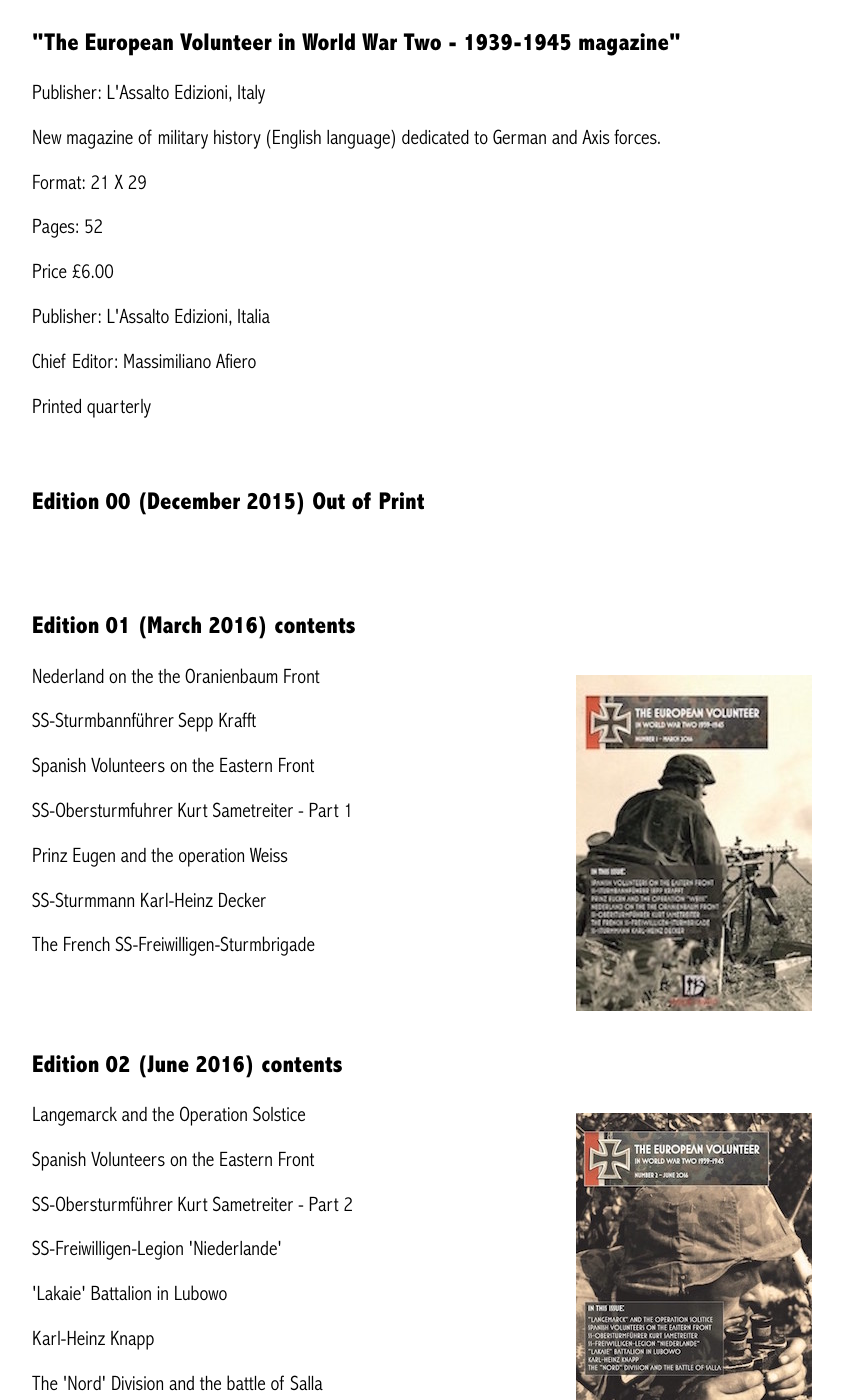
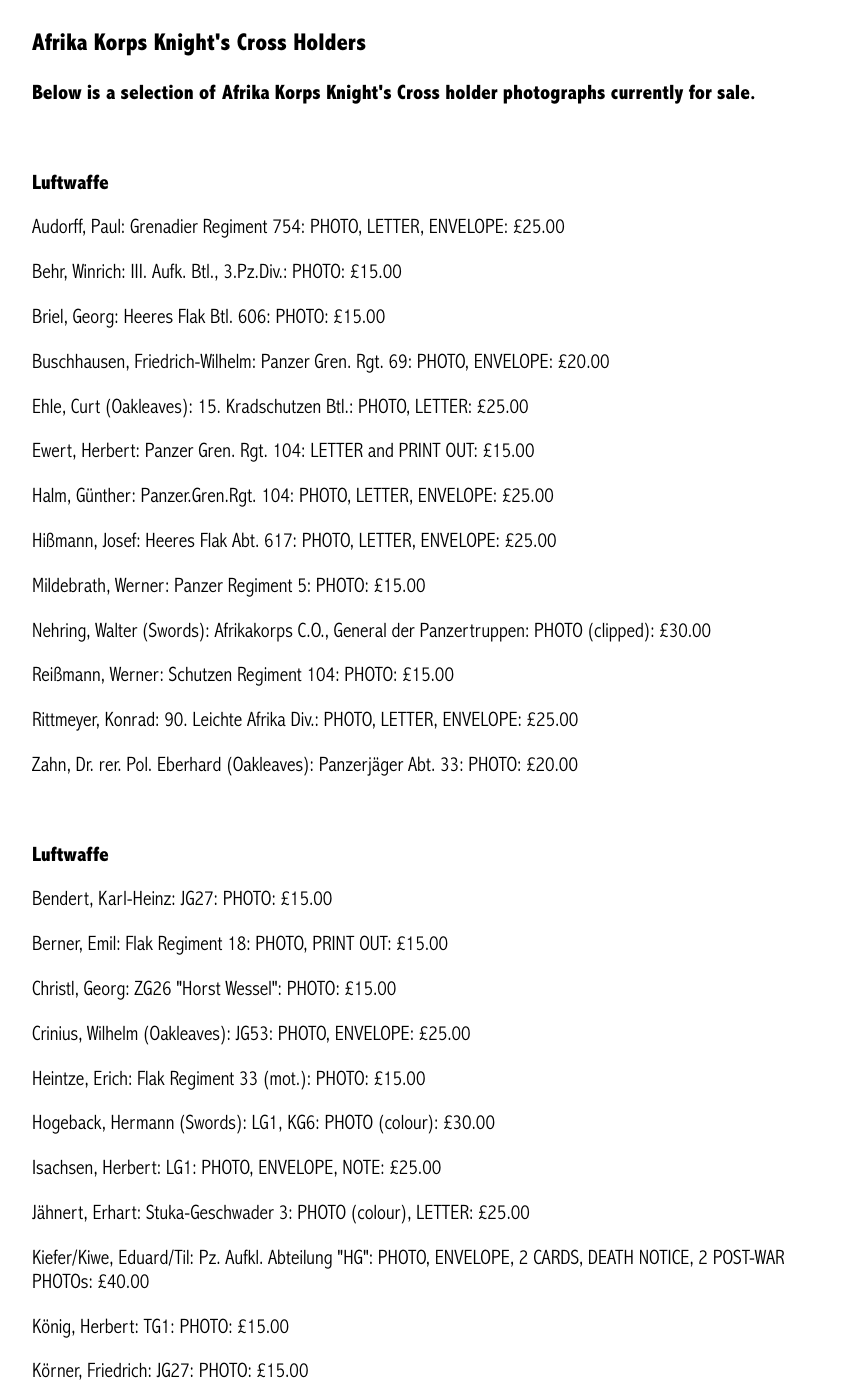
Before and after one commit to lahphotographs/lahphotographs.github.com, a Jekyll site: the page built from europeanvolunteer.md, in a window 1280 px wide and 1400 px high, scrolled down 254 px. Shown: the whole window, without its empty margins (213-1056 px from the left). Built offline with Jekyll 4.4.1, drawn with Linux system fonts in a browser that asks for light colours; some of the changed text lies outside the part shown.

Commit message:
Update europeanvolunteer.md

```diff
--- a/europeanvolunteer.md
+++ b/europeanvolunteer.md
@@ -1,74 +1,47 @@
 ---
 layout: page
-title: The European Volunteer Magazine
+title: Afrika Korps Knight's Cross holders
 permalink: /europeanvolunteer.html
 ---
 
 <div id="europeanvolunteer">
 
-  <h3>"The European Volunteer in World War Two - 1939-1945 magazine"</h3>
+  <h3>Afrika Korps Knight's Cross Holders</h3>
 
-  <p>Publisher: L'Assalto Edizioni, Italy</p>
-  <p>New magazine of military history (English language) dedicated to German and Axis forces.</p>
-
-  <p>Format: 21 X 29</p>
-  <p>Pages: 52</p>
-  <p>Price £6.00</p>
-  <p>Publisher: L'Assalto Edizioni, Italia</p>
-  <p>Chief Editor: Massimiliano Afiero</p>
-  <p>Printed quarterly</p>
-
-  <br />
-
-  <h3>Edition 00 (December 2015) Out of Print</h3>
-
-  <br />
-  <br />
-
-  <h3>Edition 01 (March 2016) contents</h3>
-  <img src="./assets/European Volunteer 01.jpg" alt="The European Volunteer second edition" class="books" />
-
-  <p>Nederland on the the Oranienbaum Front</p>
-  <p>SS-Sturmbannführer Sepp Krafft</p>
-  <p>Spanish Volunteers on the Eastern Front</p>
-  <p>SS-Obersturmfuhrer Kurt Sametreiter - Part 1</p>
-  <p>Prinz Eugen and the operation Weiss</p>
-  <p>SS-Sturmmann Karl-Heinz Decker</p>
-  <p>The French SS-Freiwilligen-Sturmbrigade</p>
-
-  <br />
-  <br />
-
-  <h3>Edition 02 (June 2016) contents</h3>
-  <img src="./assets/European Volunteer 02.jpg" alt="The European Volunteer third edition" class="books" />
-
-  <p>Langemarck and the Operation Solstice</p>
-  <p>Spanish Volunteers on the Eastern Front</p>
-  <p>SS-Obersturmführer Kurt Sametreiter - Part 2</p>
-  <p>SS-Freiwilligen-Legion 'Niederlande'</p>
-  <p>'Lakaie' Battalion in Lubowo</p>
-  <p>Karl-Heinz Knapp</p>
-  <p>The 'Nord' Division and the battle of Salla</p>
-
-  <br />
-  <br />
-  <br />
-
-  <h3>Edition 03 (September 2016) contents</h3>
-  <img src="./assets/European Volunteer 03 cover.jpg" alt="The European Volunteer third edition" class="books" />
-
-  <p>SS Cavalry Units on the Eastern Front</p>
-  <p>SS-Stürmbannführer Heinrich Springer</p>
-  <p>Norwegian Volunteers on the Finnish Front</p>
-  <p>17. SS “Gotz von Berlichingen” in Normandy, July 1944</p>
-  <p>Legion of French Volunteers Against Bolshevism</p>
-  <p>SS-Ünterscharführer Paul Brandstetter</p>
-  <p>Hitler’s Obersalzberg</p>
-
-  <br />
-  <br />
-  <br />
-
-  <h3>Please email with your order to <a href="mailto:contactus@lahpublishing.com">contactus@lahpublishing.com</a></h3>
-
-</div>
+<p><b>Below is a selection of Afrika Korps Knight's Cross holder photographs currently for sale.</b></p>
+<br />
+<p><b><centre>Luftwaffe</centre></b></p>
+<p>Audorff,	Paul: Grenadier Regiment 754:	PHOTO, LETTER, ENVELOPE: £25.00</p>
+<p>Behr,	Winrich: III. Aufk. Btl., 3.Pz.Div.: 	PHOTO:	£15.00</p>
+<p>Briel,	Georg: Heeres Flak Btl. 606:	PHOTO: £15.00</p>
+<p>Buschhausen,	Friedrich-Wilhelm: Panzer Gren. Rgt. 69:	PHOTO, ENVELOPE:	£20.00</p>
+<p>Ehle,	Curt	(Oakleaves): 15. Kradschutzen Btl.:	PHOTO, LETTER:	£25.00</p>
+<p>Ewert,	Herbert: Panzer Gren. Rgt. 104: LETTER and PRINT OUT:	£15.00</p>
+<p>Halm,	Günther: Panzer.Gren.Rgt. 104: PHOTO, LETTER, ENVELOPE:	£25.00</p>
+<p>Hißmann,	Josef: Heeres Flak Abt. 617:	PHOTO, LETTER, ENVELOPE:	£25.00</p>
+<p>Mildebrath,	Werner:	Panzer Regiment 5:	PHOTO:	£15.00</p>
+<p>Nehring,	Walter (Swords): Afrikakorps C.O., General der Panzertruppen:	PHOTO (clipped):	£30.00</p>
+<p>Reißmann,	Werner:	Schutzen Regiment 104:	PHOTO:	£15.00</p>
+<p>Rittmeyer,	Konrad:	90. Leichte Afrika Div.:	PHOTO, LETTER, ENVELOPE:	£25.00</p>
+<p>Zahn,	Dr. rer. Pol. Eberhard	(Oakleaves): Panzerjäger Abt. 33:	PHOTO:	£20.00</p>
+<br />
+<p><b><centre>Luftwaffe</centre></b></p>
+<p>Bendert,	Karl-Heinz:	JG27:	PHOTO:	£15.00</p>
+<p>Berner,	Emil:	Flak Regiment 18:	PHOTO, PRINT OUT:	£15.00</p>
+<p>Christl,	Georg: ZG26 "Horst Wessel":	PHOTO:	£15.00</p>
+<p>Crinius,	Wilhelm	(Oakleaves): JG53:	PHOTO, ENVELOPE:	£25.00</p>
+<p>Heintze,	Erich: Flak Regiment 33 (mot.):	PHOTO:	£15.00</p>
+<p>Hogeback,	Hermann (Swords):	LG1, KG6:	PHOTO (colour):	£30.00</p>
+<p>Isachsen,	Herbert: LG1: PHOTO, ENVELOPE, NOTE: £25.00</p>
+<p>Jähnert,	Erhart:	Stuka-Geschwader 3:	PHOTO (colour), LETTER:	£25.00</p>
+<p>Kiefer/Kiwe,	Eduard/Til:	Pz. Aufkl. Abteilung "HG": PHOTO, ENVELOPE, 2 CARDS, DEATH NOTICE, 2 POST-WAR PHOTOs:	£40.00</p>
+<p>König,	Herbert: TG1:	PHOTO:	£15.00</p>
+<p>Körner,	Friedrich: JG27:	PHOTO:	£15.00</p>
+<p>Kuhlmey,	Kurt:	Stuka-Geschwader 3:	PHOTO:	£15.00</p>
+<p>Mahlke,	Helmut:	Stuka-Geschwader 1:	PHOTO:	£15.00</p>
+<p>Rapräger,	Dr. jur. Ernst-Wilhelm:	FJ Reg. "Barenthin":	PHOTO: £15.00</p>
+<p>Reinert,	Ernst-Wilhelm (Swords):	JG77:	PHOTO (colour):	£30.00</p>
+<p>Rudorffer,	Erich (Swords):	JG2 "Richthofen":	PHOTO (colour), PRINT OUT:	£35.00</p>
+<p>Schultz,	Otto:	JG51 "Mölders":	PHOTO:	£20.00</p>
+<p>Schwabach,	Theo:	Flak Regiment 33:	PHOTO, ENVELOPE:	£20.00</p>
+<p>Wiegand,	Karl:	Flak Rgt. 18:	PHOTO:	£15.00</p>
```
